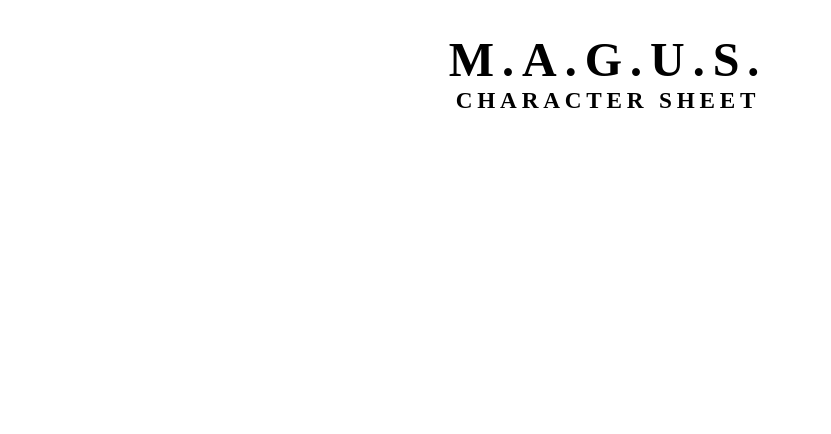
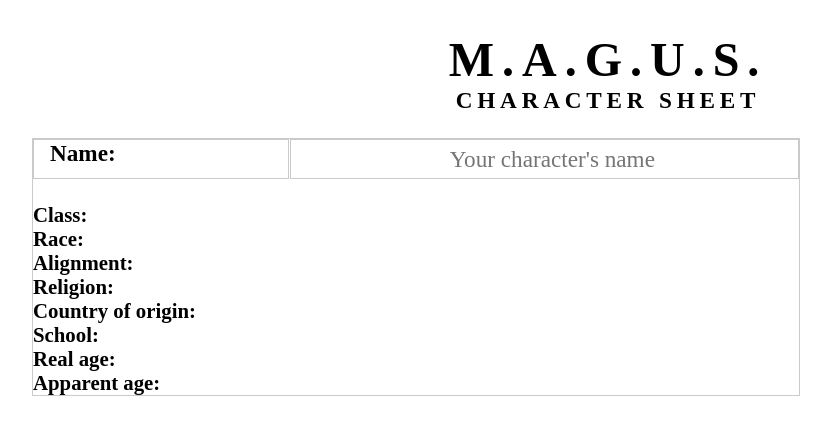
Before and after one commit to stszandra/magus_chargen, a website with bundled scripts: page client/index.html in a window 1280 px wide. Shown: the whole page, without its empty margins (32-863 px from the left). Built offline with nearby package versions, Linux system fonts and the light colour scheme.

Commit message:
name field done in html and css

```diff
--- a/client/index.html
+++ b/client/index.html
@@ -24,6 +24,43 @@
         <h2>CHARACTER SHEET</h2>
       </h1>
     </div>
-    <div id="root"></div>
+    <div id="char-properties">
+      <form id="name">
+        <div id="first">Name:</div>
+        <input id="second" type="text" placeholder="Your character's name" />
+      </form>
+      <div id="class">
+        <div>Class:</div>
+        <div></div>
+      </div>
+      <div id="race">
+        <div>Race:</div>
+        <div></div>
+      </div>
+      <div id="alignment">
+        <div>Alignment:</div>
+        <div></div>
+      </div>
+      <div id="religion">
+        <div>Religion:</div>
+        <div></div>
+      </div>
+      <div id="nationality">
+        <div>Country of origin:</div>
+        <div></div>
+      </div>
+      <div id="school">
+        <div>School:</div>
+        <div></div>
+      </div>
+      <div id="real-age">
+        <div>Real age:</div>
+        <div></div>
+      </div>
+      <div id="apparent-age">
+        <div>Apparent age:</div>
+        <div></div>
+      </div>
+    </div>
   </body>
 </html>
--- a/client/public/style.css
+++ b/client/public/style.css
@@ -55,6 +55,7 @@
 
 #title {
   margin-top: 4vh;
+  margin-bottom: 3vh;
   font-size: 3vh;
   text-align: center;
   letter-spacing: 1vh;
@@ -63,3 +64,46 @@
   font-size: 2.9vh;
   letter-spacing: 0.6vh;
 }
+
+#char-properties {
+  border: 0.1px;
+  border-color: rgb(202, 202, 202);
+  border-style: solid;
+  width: 60vw;
+  margin-left: 8vh;
+  font-size: 2.6vh;
+  font-weight: bold;
+}
+
+#name {
+  margin-bottom: 3vh;
+  font-size: 2.9vh;
+  height: 5vh;
+}
+
+#name #first {
+  padding-left: 2vh;
+  height: 5vh;
+  width: 20vw;
+  float: left;
+  border: 0.3px;
+  border-color: rgb(202, 202, 202);
+  border-style: solid;
+}
+#name #second {
+  height: 5vh;
+  width: 39.8vw;
+  float: right;
+  overflow: hidden;
+  border: 0.3px;
+  border-color: rgb(202, 202, 202);
+  border-style: solid;
+  padding-left: 2vh;
+  font-size: 3.1vh;
+  font-weight: bolder;
+}
+#name #second::placeholder {
+  font-size: 2.9vh;
+  font-weight: normal;
+  text-align: center;
+}
```
